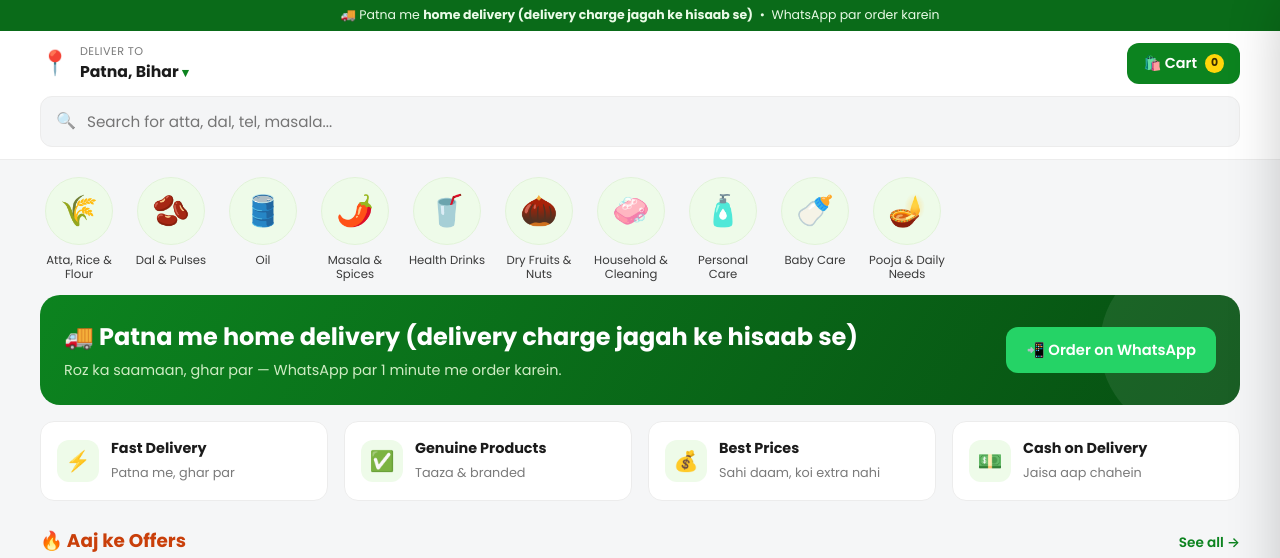
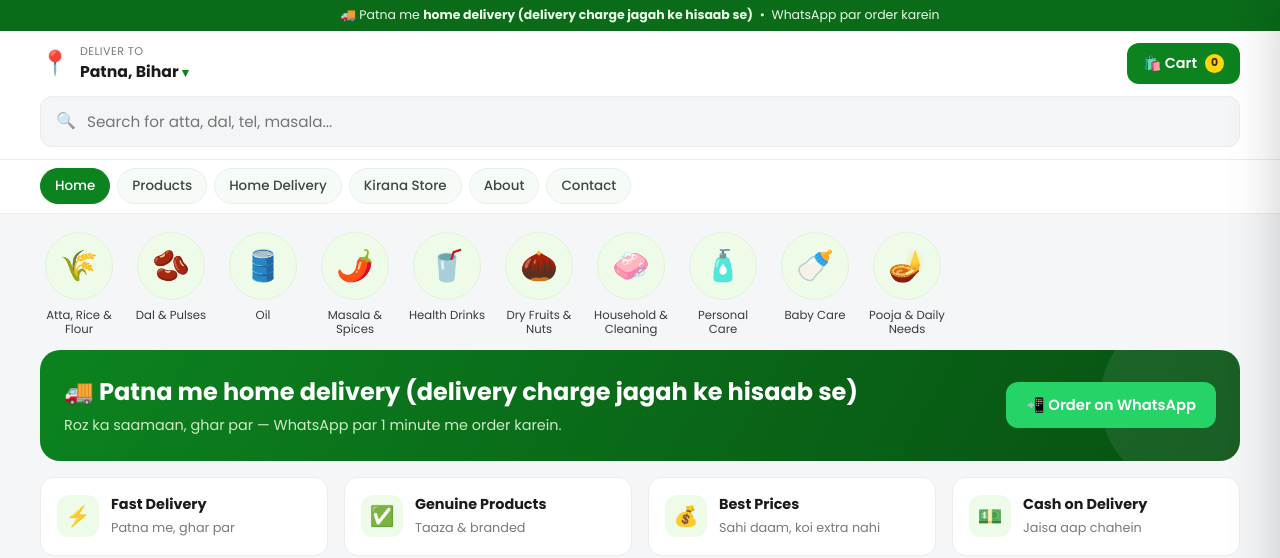
Before and after one commit to kumarhk927979-creator/mahendra-store, a plain HTML site: page index.html in a window 1280 px wide. Shown: the top 558 px of the page. Drawn offline with Linux system fonts and the light colour scheme.

Commit message:
Add top navigation menu

```diff
--- a/index.html
+++ b/index.html
@@ -213,6 +213,13 @@ a{text-decoration:none;color:inherit}
   .grid{grid-template-columns:repeat(2,1fr)}
   .footer-grid{grid-template-columns:1fr}
 }
+
+.mainnav{background:#fff;border-bottom:1px solid #e8efe9}
+.mainnav .container{display:flex;gap:7px;overflow-x:auto;padding:9px 0;scrollbar-width:none}
+.mainnav .container::-webkit-scrollbar{display:none}
+.mainnav a{white-space:nowrap;font-size:.84rem;font-weight:500;color:#3a4a40;padding:7px 14px;border-radius:999px;border:1px solid #e8efe9;background:#f7fbf8;text-decoration:none}
+.mainnav a:hover{background:#eaf6ee;border-color:#bfe0c9}
+.mainnav a.on{background:#0c831f;color:#fff;border-color:#0c831f}
 </style>
 </head>
 <body>
@@ -229,6 +236,7 @@ a{text-decoration:none;color:inherit}
     <div class="search"><span class="ic">🔍</span><input type="text" id="topSearch" placeholder="Search for atta, dal, tel, masala..."></div>
   </div>
 </header>
+<nav class="mainnav"><div class="container"><a href="index.html" class="on">Home</a><a href="products.html">Products</a><a href="grocery-home-delivery-patna.html">Home Delivery</a><a href="kirana-store-patna.html">Kirana Store</a><a href="about.html">About</a><a href="contact.html">Contact</a></div></nav>
 <div id="installBar" class="install-bar">📲 <span>Is store ko phone me <b>app</b> ki tarah install karein.</span><button class="btn btn-green" onclick="installApp()">Install App</button></div><script type="application/ld+json">{"@context": "https://schema.org", "@type": "GroceryStore", "name": "Mahendra General Store", "image": "https://kumarhk927979-creator.github.io/mahendra-store/icon-512.png", "url": "https://kumarhk927979-creator.github.io/mahendra-store/", "telephone": "+919942849146", "address": {"@type": "PostalAddress", "streetAddress": "Main Market", "addressLocality": "Patna", "addressRegion": "Bihar", "postalCode": "800001", "addressCountry": "IN"}, "openingHours": "Mo-Su 07:00-21:00", "priceRange": "₹", "areaServed": "Patna"}</script>
 <section class="container">
   <div class="catstrip" id="catstrip"></div>
```
